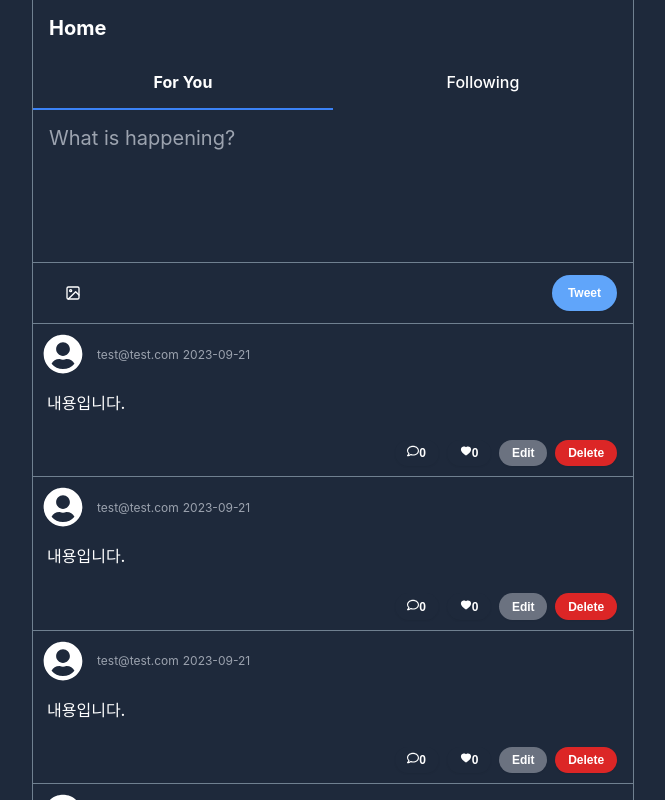
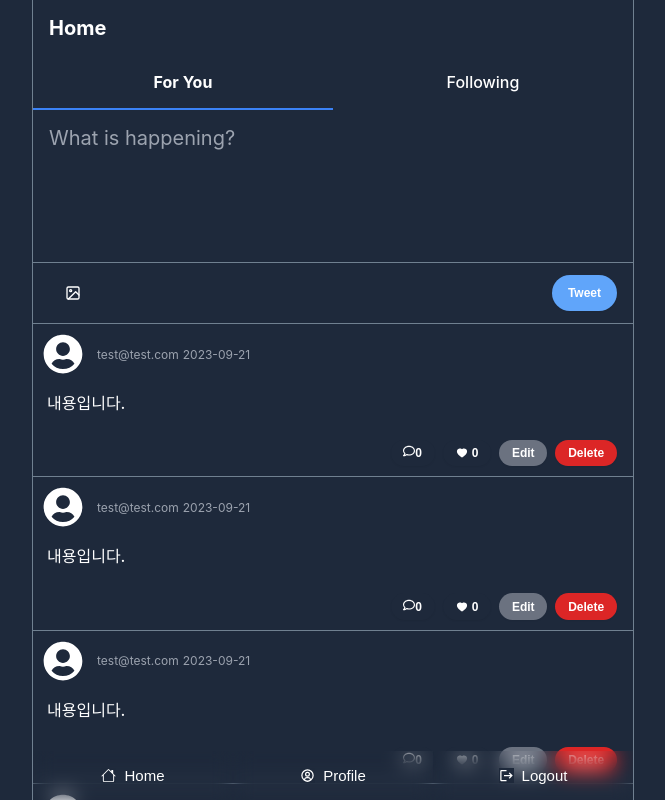
Before and after one commit to sojh93/fastcampus-react-twitter, a React (Create React App) app: page / in a window 1280 px wide. Shown: the top 800 px of the page, without its empty margins (307-972 px from the left). Built offline with nearby package versions, Linux system fonts and the light colour scheme.

Commit message:
23.10.07 푸터 생성, 홈.tsx 내 컴포넌트 정리. 간결화.

```diff
--- a/src/components/Layout.tsx
+++ b/src/components/Layout.tsx
@@ -1,4 +1,5 @@
 import { ReactNode } from "react";
+import MenuList from "./Menu";
 
 interface LayoutProps {
     children:ReactNode;
@@ -8,6 +9,7 @@ export const Layout = ({children}: LayoutProps) => {
     return (
         <div className="layout">
             {children}
+            <MenuList />
         </div>
     )
 }
--- /dev/null
+++ b/src/components/Menu.tsx
@@ -0,0 +1,24 @@
+import {BsHouse} from "react-icons/bs";
+import {BiUserCircle} from "react-icons/bi";
+import { useNavigate } from "react-router-dom";
+import { MdLogout } from "react-icons/md";
+
+export default function MenuList () {
+    const navigate = useNavigate();
+    return <div className="footer">
+        <div className="footer__grid">
+            <button type="button" onClick={() => navigate("/")}>
+              <BsHouse />
+              Home
+            </button>
+            <button type="button" onClick={() => navigate("/profile")}>
+              <BiUserCircle />
+              Profile
+            </button>
+            <button type="button">
+              <MdLogout />
+              Logout
+            </button>
+        </div>
+    </div>
+}
--- /dev/null
+++ b/src/components/posts/PostBox.tsx
@@ -0,0 +1,54 @@
+import { PostProps } from "pages/home";
+import { AiFillHeart } from "react-icons/ai";
+import { FaRegComment, FaUserCircle } from "react-icons/fa";
+import { Link } from "react-router-dom";
+
+interface PostBoxProps {
+	post: PostProps;
+}
+
+export default function PostBox({ post }: PostBoxProps) {
+	const handleDelete = () => {};
+	return (
+		<div className="post__box" key={post?.id}>
+			<Link to={`/posts/${post?.id}`}>
+				<div className="post__box-profile">
+					<div className="post__flex">
+						{post?.profileUrl ? (
+							<img />
+						) : (
+							<FaUserCircle className="post__box-profile-icon" />
+						)}
+						<div className="post__email">{post?.email}</div>
+						<div className="post__createdAt">{post?.createdAt}</div>
+					</div>
+					<div className="post__box-content">{post?.content}</div>
+				</div>
+			</Link>
+			<div className="post__box-footer">
+				{/* post.uid === user.uid일 때 */}
+				<>
+					<button
+						type="button"
+						className="post__delete"
+						onClick={handleDelete}
+					>
+						Delete
+					</button>
+					<button type="button" className="post__edit">
+						<Link to={`/posts/edit/${post?.id}`}></Link>
+						Edit
+					</button>
+					<button type="button" className="post__likes">
+						<AiFillHeart />
+						{post?.likeCount || 0}
+					</button>
+					<button type="button" className="post__comments">
+						<FaRegComment />
+						{post?.comments?.length || 0}
+					</button>
+				</>
+			</div>
+		</div>
+	);
+}
--- /dev/null
+++ b/src/components/posts/PostForm.tsx
@@ -0,0 +1,17 @@
+import { FiImage } from "react-icons/fi";
+
+export default function PostForm() {
+    const handleFileUpload = () => {};
+    return (
+        <form className="post-form">
+                <textarea className="post-form__textarea" required name="content" id="content" placeholder="What is happening?"/>
+                <div className='post-form__submit-area'>
+                    <label htmlFor='file-input' className='post-form__file'>
+                        <FiImage className="post-form__file-icon"/>
+                    </label>
+                    <input className='hidden' type="file" name="file-input" accept="image/*" onChange={handleFileUpload}></input>
+                    <input type="submit" value="Tweet" className="post-form__submit-btn"></input>
+                </div>
+            </form>
+    )
+}
--- a/src/index.scss
+++ b/src/index.scss
@@ -46,6 +46,38 @@ body {
   border: none;
   cursor: pointer;
   box-shadow: 0 1px 2px 0 rgba(0, 0, 0, 0.05);
+}
+
+// footer
+.footer {
+  width: 100%;
+  max-width: 600px;
+  position: fixed;
+  right: 0;
+  left: 0;
+  bottom: 0;
+  z-index: 10;
+  margin: 0 auto;
+  background-color: transparent;
+  color: $white;
+
+  &__grid {
+    display: grid;
+    grid-template-columns: repeat(3, minmax(0, 1fr));
+    background-color: transparent;
+
+    button {
+      border: none;
+      display: flex;
+      gap: 8px;
+      justify-content: center;
+      align-items: center;
+      font-size: 15px;
+      background-color: transparent;
+      padding: 16px 0px;
+      backdrop-filter: blur(10px);
+    }
+  }
 }
 // home 레이아웃
 
@@ -200,6 +232,13 @@ body {
             background-color: $grayDark;
           }
         }
+        &.post__likes, &.post_comments {
+          @extend .post__flex;
+
+          &:hover, &:focus {
+            color: $gray
+          }
+        }
       }
     }
   }
--- a/src/pages/home/index.tsx
+++ b/src/pages/home/index.tsx
@@ -1,9 +1,5 @@
-import {FiImage} from 'react-icons/fi';
-import {FaUserCircle} from 'react-icons/fa';
-import {AiFillHeart} from 'react-icons/ai';
-import {FaRegComment} from 'react-icons/fa';
-
-import { Link } from 'react-router-dom';
+import PostForm from 'components/posts/PostForm';
+import PostBox from 'components/posts/PostBox';
 
 export interface PostProps {
     id: string;
@@ -63,8 +59,6 @@ const posts: PostProps[] = [
 
 
 export default function HomePage() {
-    const handleFileUpload = () => {};
-    const handleDelete = () => {};
 
     return (
         <div className="home">
@@ -73,52 +67,11 @@ export default function HomePage() {
                 <div className="home__tab home__tab--active">For You</div>
                 <div className="home__tab">Following</div>
             </div>
-            {/* Post Form */}
-            <form className="post-form">
-                <textarea className="post-form__textarea" required name="content" id="content" placeholder="What is happening?"/>
-                <div className='post-form__submit-area'>
-                    <label htmlFor='file-input' className='post-form__file'>
-                        <FiImage className="post-form__file-icon"/>
-                    </label>
-                    <input className='hidden' type="file" name="file-input" accept="image/*" onChange={handleFileUpload}></input>
-                    <input type="submit" value="Tweet" className="post-form__submit-btn"></input>
-                </div>
-            </form>
+            <PostForm />
             {/* Tweet posts */}
             <div className='post'>
                 {posts?.map((post) => (
-                    <div className='post__box' key={post?.id}>
-                        <Link to={`/posts/${post?.id}`}>
-                            <div className="post__box-profile">
-                                <div className="post__flex">
-                                    {post?.profileUrl ? (<img />) : <FaUserCircle className='post__box-profile-icon'/>}
-                                    <div className='post__email'>{post?.email}</div>
-                                    <div className='post__createdAt'>{post?.createdAt}</div>
-                                </div>
-                                <div className='post__box-content'>
-                                    {post?.content}
-                                </div>
-                            </div>
-                        </Link>
-                        <div className="post__box-footer">
-                            {/* post.uid === user.uid일 때 */}
-                            <>
-                                <button type="button" className="post__delete" onClick={handleDelete}>Delete</button>
-                                <button type="button" className="post__edit">
-                                    <Link to={`/posts/edit/${post?.id}`}></Link>
-                                    Edit
-                                </button>
-                                <button type="button" className="post__likes" >
-                                    <AiFillHeart />
-                                    {post?.likeCount || 0}
-                                </button>
-                                <button type="button" className="post__comments" >
-                                    <FaRegComment/>
-                                    {post?.comments?.length || 0}
-                                </button>
-                            </>
-                        </div>
-                    </div>
+                  <PostBox post={post} key={post.id}/>
                 ))}
             </div>
         </div>
```
